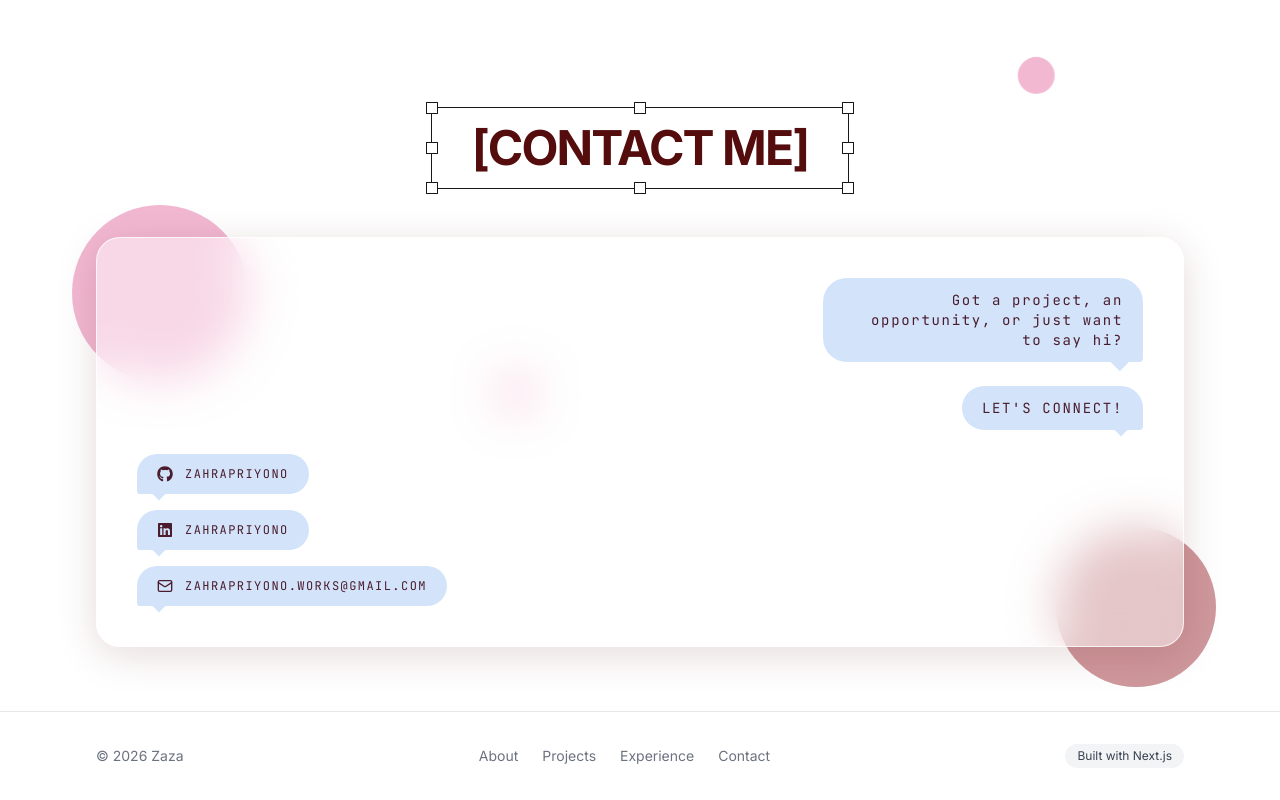
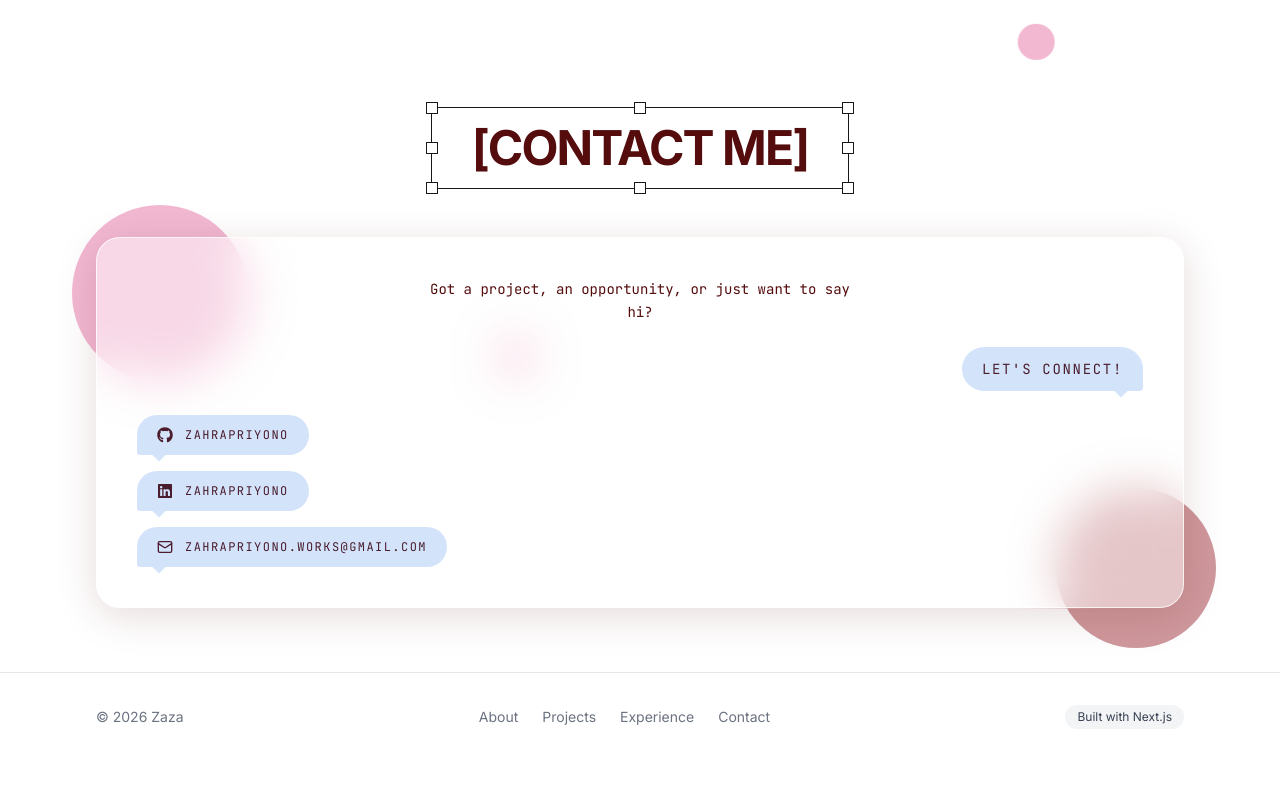
Before and after one commit to zahrapriyono/port-zazuay, a Next.js app: page / in a window 1280 px wide. Shown: the part 5089-5889 px from the top of the page. After the commit the page ends 5850 px from the top, so only its background shows below. Built offline with nearby package versions, Linux system fonts and the light colour scheme; no server answers; a web font is replaced by a local one.

Commit message:
Restyle the contact page

```diff
--- a/src/components/sections/contact.tsx
+++ b/src/components/sections/contact.tsx
@@ -39,17 +39,9 @@ export function Contact() {
             <div className="flex flex-col gap-6">
 
               {/* "Let's connect!" — right side, like incoming message */}
-              <div className="flex justify-end">
-                <div className="relative">
-                  <div className="bg-highlight text-highlight-foreground rounded-3xl rounded-br-sm px-5 py-3 font-mono text-sm tracking-[0.12em] max-w-xs text-right">
-                    Got a project, an opportunity, or just want to say hi?
-                  </div>
-                  <span
-                    aria-hidden
-                    className="bg-highlight absolute -bottom-1 right-4 h-3 w-5 rotate-45"
-                  />
-                </div>
-              </div>
+              <p className="text-primary font-mono text-sm leading-relaxed text-center max-w-md mx-auto">
+                Got a project, an opportunity, or just want to say hi?
+              </p>
               <div className="flex justify-end">
                 <div className="relative">
                   <div className="bg-highlight text-highlight-foreground rounded-3xl rounded-br-sm px-5 py-3 font-mono text-sm tracking-[0.12em] uppercase">
```
